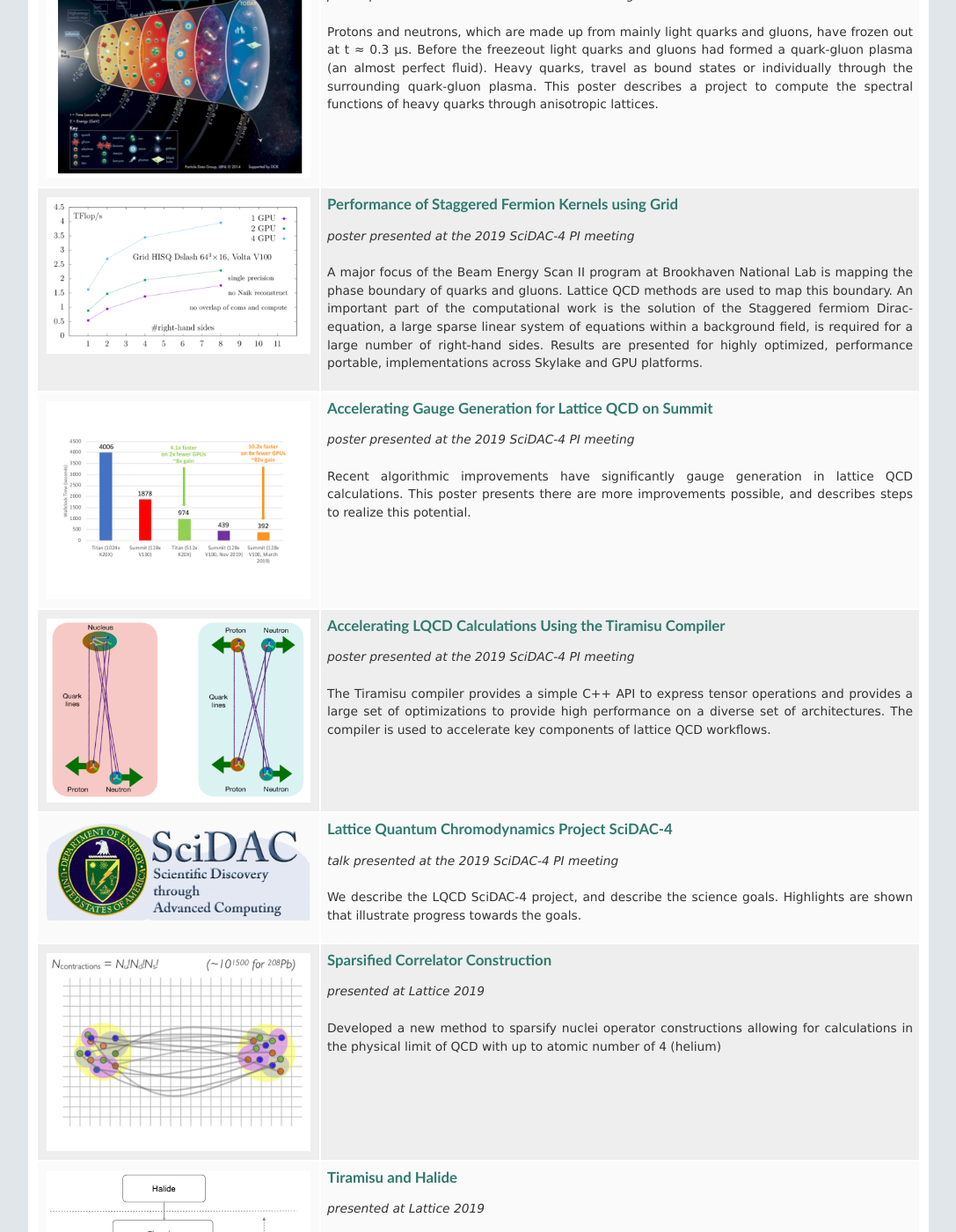
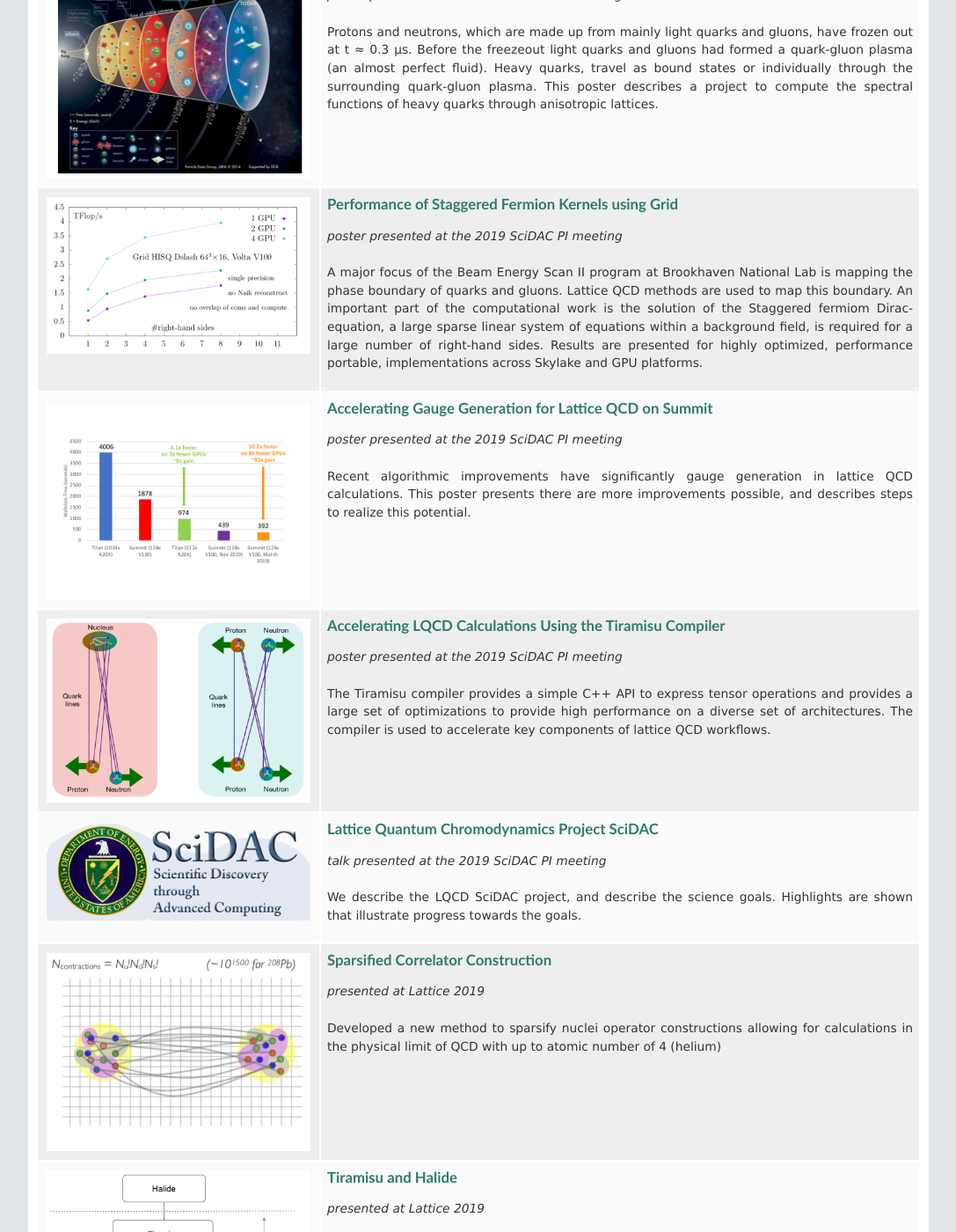
Before and after one commit to LQCDSciDAC/LQCDSciDAC.github.io, a Jekyll site: the page built from presentations.html, in a window 1280 px wide and 1400 px high, scrolled down 558 px. Shown: the whole window at 88% size, without its empty margins (82-1169 px from the left). Built offline with Jekyll 4.4.1, drawn with Linux system fonts in a browser that asks for light colours; some of the changed text lies outside the part shown.

Commit message:
Cleaned up.

```diff
--- a/_includes/top.html
+++ b/_includes/top.html
@@ -4,11 +4,11 @@
 <html xmlns="http://www.w3.org/1999/xhtml">
 
 <head>
-  <title>LQCD SciDAC-4 Project</title>
+  <title>ASCR/NP LQCD SciDAC Project</title>
   <meta http-equiv="content-type" content="text/html; charset=utf-8" />
-  <meta name="description" content="Public webpage of the LQCD SciDAC-4 Project" />
+  <meta name="description" content="Public webpage of the ASCR/NP LQCD SciDAC Project" />
   <meta name="keywords" content="USQCD, Lattice, LQCD, Extreme, Matter, Hadron, Nuclei" />
-  <meta name="author" content="LQCD SciDAC-4 Project" />
+  <meta name="author" content="ASCR/NP LQCD SciDAC Project" />
   <link rel="stylesheet" type="text/css" href="style.css" />
 
   {% include mathjax_support %}
@@ -22,7 +22,7 @@
 
       <div class="top">
         <img src="./img/scidac.png" alt="pic" height="118" width="336"></img>
-        <h1 class="red">LQCD SciDAC-4 Project</h1>
+        <h1 class="red">ASCR/NP LQCD SciDAC Project</h1>
       </div>
 
  <!--     <br/> -->
--- a/presentations.html
+++ b/presentations.html
@@ -23,7 +23,7 @@
       </h3>
 
       <p>
-      <i>poster presented at the 2019 SciDAC-4 PI meeting</i>
+      <i>poster presented at the 2019 SciDAC PI meeting</i>
       <br/><br/>
       Adaptive Aggregation based multi-grid (MG) methods are
       becoming the standard for solvers in both propagator
@@ -50,7 +50,7 @@
       </h3>
 
       <p>
-      <i>poster presented at the 2019 SciDAC-4 PI meeting</i>
+      <i>poster presented at the 2019 SciDAC PI meeting</i>
       <br/><br/>
       Protons and neutrons, which are
       made up from mainly light quarks and gluons, have
@@ -79,7 +79,7 @@
       </h3>
 
       <p>
-      <i>poster presented at the 2019 SciDAC-4 PI meeting</i>
+      <i>poster presented at the 2019 SciDAC PI meeting</i>
       <br/><br/>
 
       A major focus of the Beam Energy Scan II program at Brookhaven
@@ -110,7 +110,7 @@
       </h3>
 
       <p>
-      <i>poster presented at the 2019 SciDAC-4 PI meeting</i>
+      <i>poster presented at the 2019 SciDAC PI meeting</i>
       <br/><br/>
       Recent algorithmic improvements have significantly gauge
       generation in lattice QCD calculations. This poster presents
@@ -135,7 +135,7 @@
       </h3>
 
       <p>
-      <i>poster presented at the 2019 SciDAC-4 PI meeting</i>
+      <i>poster presented at the 2019 SciDAC PI meeting</i>
       <br/><br/>
       The Tiramisu compiler provides a simple C++ API to express
       tensor operations and provides a large set of optimizations to
@@ -155,14 +155,14 @@
 
       <h3>
         <a href="./presentations/edwards_lqcd_scidac_19.pdf" style="text-decoration:none">
-          Lattice Quantum Chromodynamics Project SciDAC-4
+          Lattice Quantum Chromodynamics Project SciDAC
         </a>
       </h3>
 
       <p>
-      <i>talk presented at the 2019 SciDAC-4 PI meeting</i>
+      <i>talk presented at the 2019 SciDAC PI meeting</i>
       <br/><br/>
-        We describe the LQCD SciDAC-4 project, and describe the
+        We describe the LQCD SciDAC project, and describe the
       science goals. Highlights are shown that illustrate progress
       towards the goals.
       </p>
```
Also changed, not shown: index.html (+4 -4 lines), results.html (+15 -15 lines), 9 other files.
